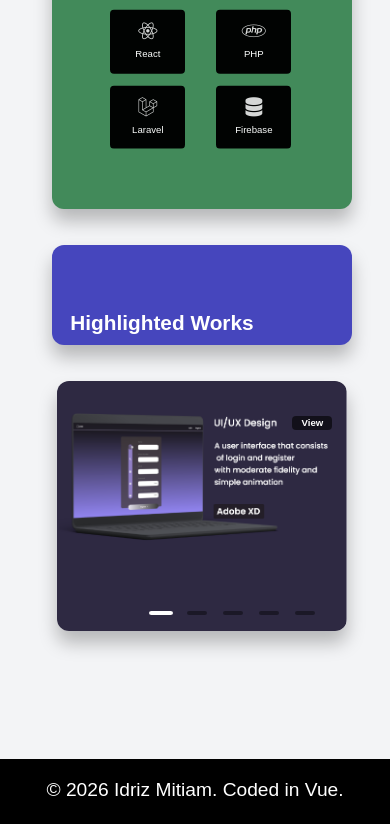
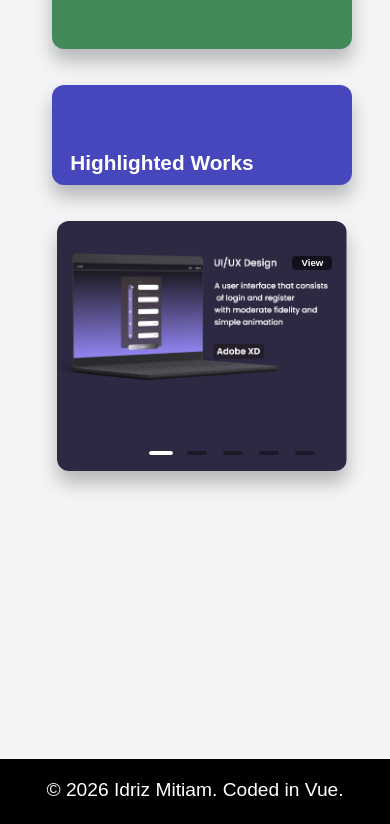
Before and after one commit to Zidri/Mitiam-Portfolio, a Vue app: page / in a window 390 px wide. Shown: the part 1749-2573 px from the top of the page. Built offline with nearby package versions, Linux system fonts and the light colour scheme; some icons are missing.

Commit message:
mobile changes

```diff
--- a/src/assets/profile.css
+++ b/src/assets/profile.css
@@ -1630,7 +1630,7 @@ body {
   }
   .grid1 {
 
- top: 22rem !important
+ top: 12rem !important;
 
   }
 
```
